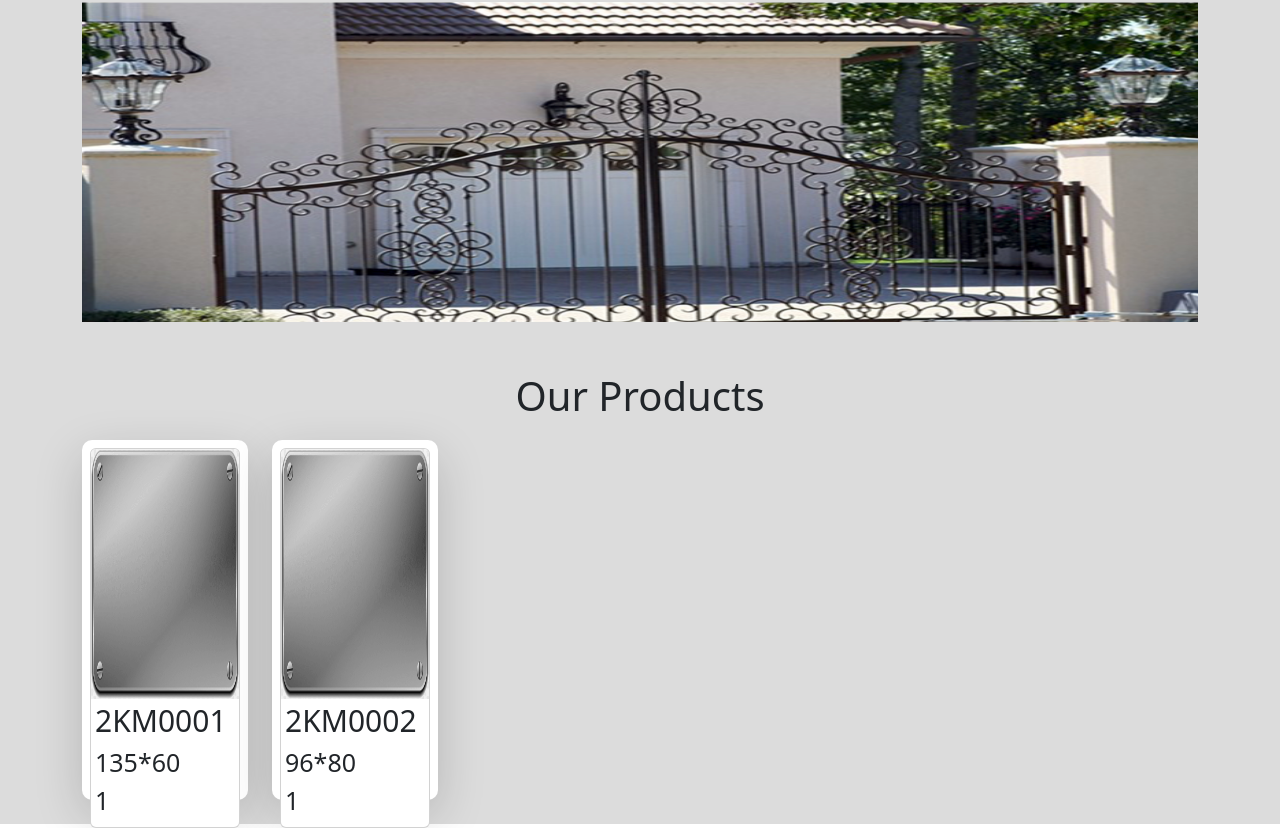
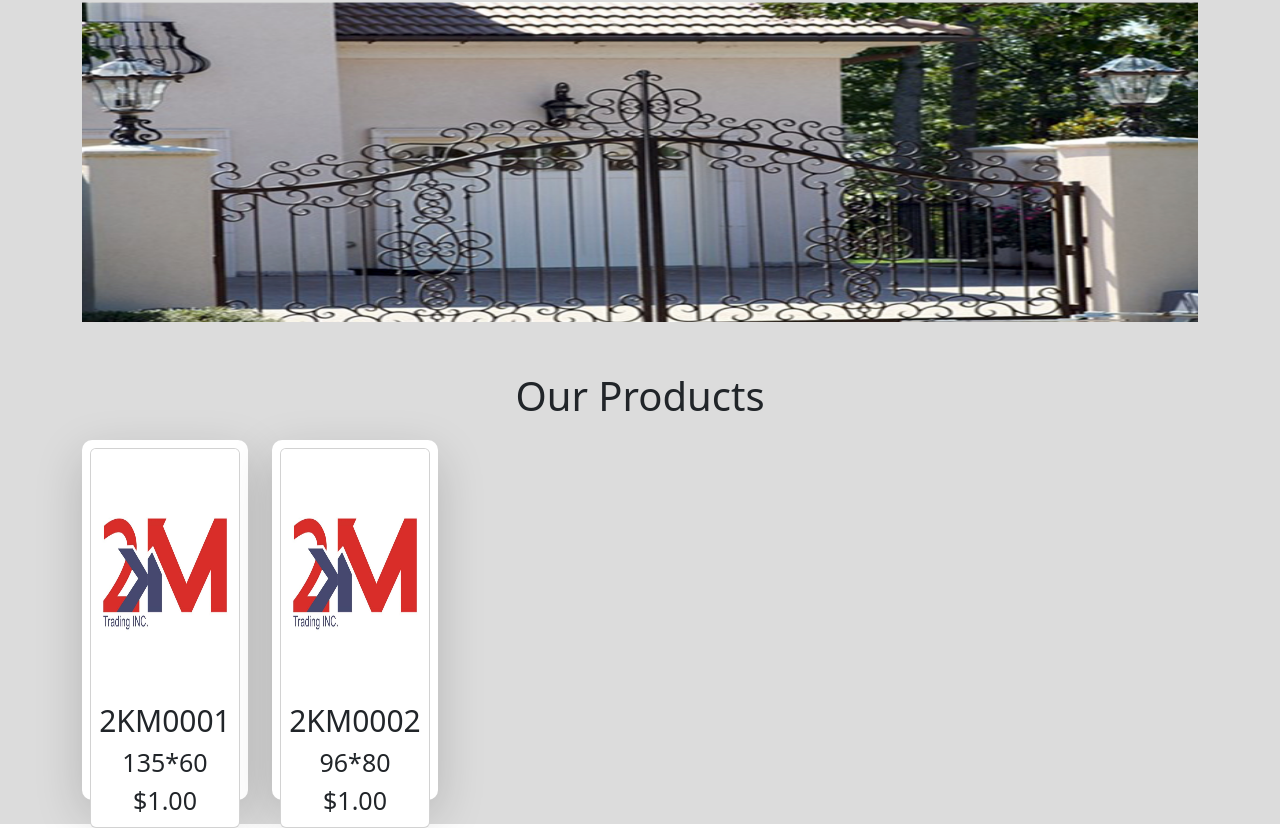
Before and after one commit to ahmad-ghadban/2km, an Angular app in the folder 2km-site/: page / in a window 1280 px wide. Shown: the part 148-976 px from the top of the page. Built offline with nearby package versions, Linux system fonts and the light colour scheme.

Commit message:
fixed product card

```diff
--- a/2km-site/src/app/products/product-card/product-card.component.css
+++ b/2km-site/src/app/products/product-card/product-card.component.css
@@ -8,7 +8,6 @@
   transition-duration: 500ms;
   transition-timing-function: ease-out;
   height: 250px;
-  opacity: 0.5;
 }
 
 .card img {
@@ -17,7 +16,9 @@
   transition-timing-function: ease-out;
   height: 250px;
 }
-
+.card-body {
+  text-align: center;
+}
 .code {
   font-size: 30px;
 }
--- a/2km-site/src/app/products/product-card/product-card.component.html
+++ b/2km-site/src/app/products/product-card/product-card.component.html
@@ -1,10 +1,14 @@
 <div class="card" (click)="reRoute()">
   <div class="card-img-wrapper">
-    <img class="card-img-top" src="assets/images/metal_default.png" />
+    <img
+      class="card-img-top"
+      src="assets/images/{{ product?.image }}.png"
+      onerror="this.onerror=null;this.src='assets/images/no_image.png';"
+    />
   </div>
   <div class="card-body p-1">
     <h1 class="code">{{ product.Code }}</h1>
     <h2 class="size">{{ product.Size }}</h2>
-    <h3 class="price">{{ product.Price }}</h3>
+    <h3 class="price">${{ product.Price.toFixed(2) }}</h3>
   </div>
 </div>
```
